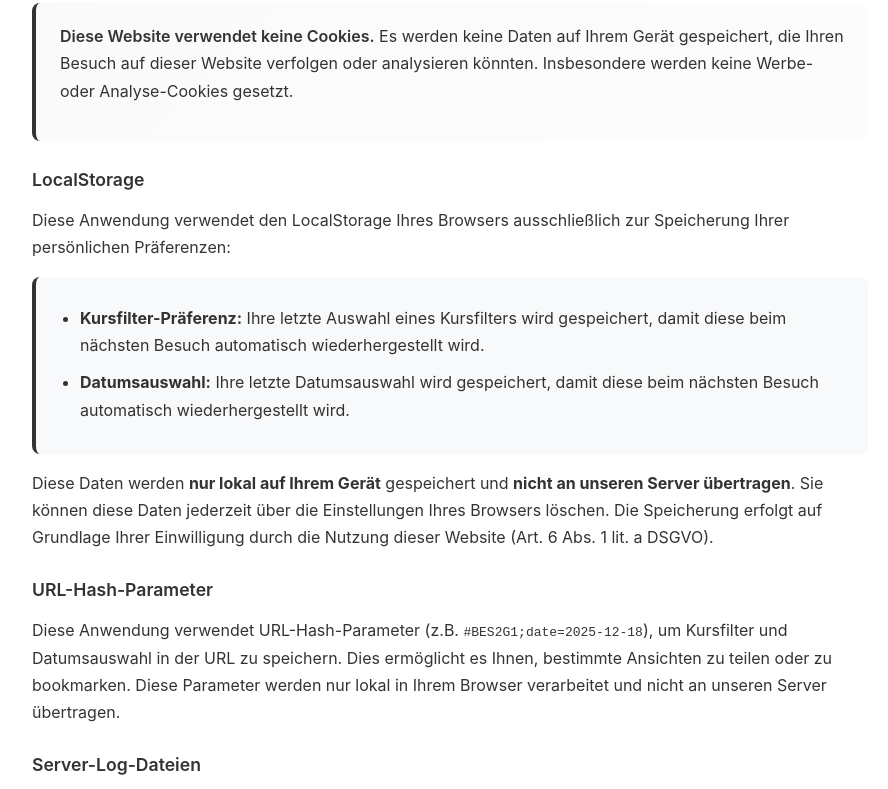
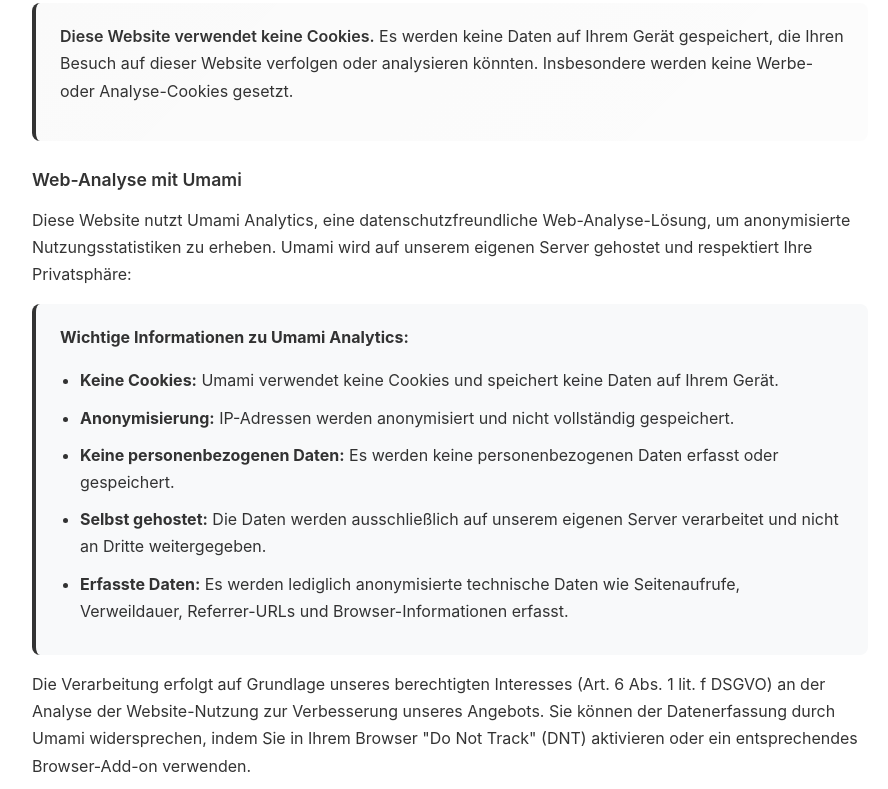
Before and after one commit to KonsDeeken/BBS-Friesoythe-Vertretungsplan, a website: page public/datenschutz.html in a window 1280 px wide. Shown: the part 2609-3398 px from the top of the page, without its empty margins (190-1078 px from the left). Drawn offline with Linux system fonts and the light colour scheme.

Commit message:
Umami analytics

```diff
--- a/public/datenschutz.html
+++ b/public/datenschutz.html
@@ -302,6 +302,20 @@
                 <p><strong>Diese Website verwendet keine Cookies.</strong> Es werden keine Daten auf Ihrem Gerät gespeichert, die Ihren Besuch auf dieser Website verfolgen oder analysieren könnten. Insbesondere werden keine Werbe- oder Analyse-Cookies gesetzt.</p>
             </div>
 
+            <h3>Web-Analyse mit Umami</h3>
+            <p>Diese Website nutzt Umami Analytics, eine datenschutzfreundliche Web-Analyse-Lösung, um anonymisierte Nutzungsstatistiken zu erheben. Umami wird auf unserem eigenen Server gehostet und respektiert Ihre Privatsphäre:</p>
+            <div class="info-box">
+                <p><strong>Wichtige Informationen zu Umami Analytics:</strong></p>
+                <ul>
+                    <li><strong>Keine Cookies:</strong> Umami verwendet keine Cookies und speichert keine Daten auf Ihrem Gerät.</li>
+                    <li><strong>Anonymisierung:</strong> IP-Adressen werden anonymisiert und nicht vollständig gespeichert.</li>
+                    <li><strong>Keine personenbezogenen Daten:</strong> Es werden keine personenbezogenen Daten erfasst oder gespeichert.</li>
+                    <li><strong>Selbst gehostet:</strong> Die Daten werden ausschließlich auf unserem eigenen Server verarbeitet und nicht an Dritte weitergegeben.</li>
+                    <li><strong>Erfasste Daten:</strong> Es werden lediglich anonymisierte technische Daten wie Seitenaufrufe, Verweildauer, Referrer-URLs und Browser-Informationen erfasst.</li>
+                </ul>
+            </div>
+            <p>Die Verarbeitung erfolgt auf Grundlage unseres berechtigten Interesses (Art. 6 Abs. 1 lit. f DSGVO) an der Analyse der Website-Nutzung zur Verbesserung unseres Angebots. Sie können der Datenerfassung durch Umami widersprechen, indem Sie in Ihrem Browser "Do Not Track" (DNT) aktivieren oder ein entsprechendes Browser-Add-on verwenden.</p>
+
             <h3>LocalStorage</h3>
             <p>Diese Anwendung verwendet den LocalStorage Ihres Browsers ausschließlich zur Speicherung Ihrer persönlichen Präferenzen:</p>
             <div class="info-box">
@@ -357,6 +371,9 @@
             <h3>Server-Log-Dateien</h3>
             <p>Die Verarbeitung der Server-Log-Dateien erfolgt auf Grundlage unseres berechtigten Interesses (Art. 6 Abs. 1 lit. f DSGVO) an der technischen Sicherheit und Funktionsfähigkeit der Website sowie zur Abwehr von Missbrauch.</p>
 
+            <h3>Web-Analyse (Umami)</h3>
+            <p>Die Verarbeitung der anonymisierten Nutzungsstatistiken durch Umami Analytics erfolgt auf Grundlage unseres berechtigten Interesses (Art. 6 Abs. 1 lit. f DSGVO) an der Analyse der Website-Nutzung zur Verbesserung unseres Angebots.</p>
+
             <h3>LocalStorage</h3>
             <p>Die Speicherung Ihrer Präferenzen im LocalStorage erfolgt auf Grundlage Ihrer Einwilligung durch die Nutzung dieser Website (Art. 6 Abs. 1 lit. a DSGVO). Sie können diese Einwilligung jederzeit widerrufen, indem Sie die Daten im LocalStorage Ihres Browsers löschen.</p>
 
@@ -375,6 +392,7 @@
             <div class="info-box">
                 <ul>
                     <li><strong>Server-Log-Dateien:</strong> Diese werden automatisch nach 30 Tagen gelöscht.</li>
+                    <li><strong>Umami Analytics-Daten:</strong> Die anonymisierten Nutzungsstatistiken werden in Umami gespeichert. Die Aufbewahrungsdauer beträgt maximal 24 Monate. Die Daten werden automatisch gelöscht, sobald sie diese Frist überschreiten.</li>
                     <li><strong>LocalStorage-Daten:</strong> Diese werden nur lokal auf Ihrem Gerät gespeichert und können jederzeit von Ihnen gelöscht werden. Sie werden nicht automatisch gelöscht, bleiben aber nur auf Ihrem Gerät.</li>
                     <li><strong>Vertretungsdaten:</strong> Diese werden automatisch bereinigt, sobald sie nicht mehr relevant sind. Temporäre Dateien (temp_*.json) werden für die nächsten 4 Schultage aufbewahrt. Tägliche Backups (data_*.json) werden um 03:00 Uhr erstellt und automatisch bereinigt, sobald das entsprechende Datum abgelaufen ist.</li>
                 </ul>
```
